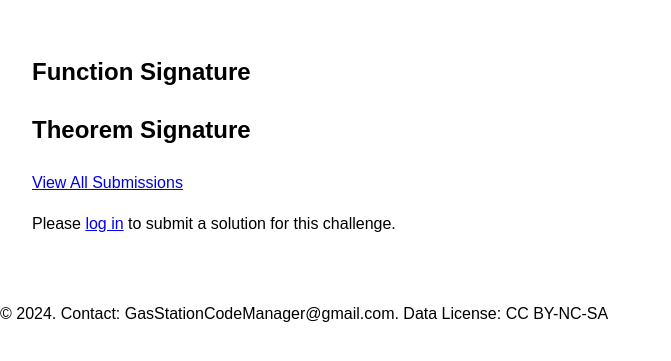
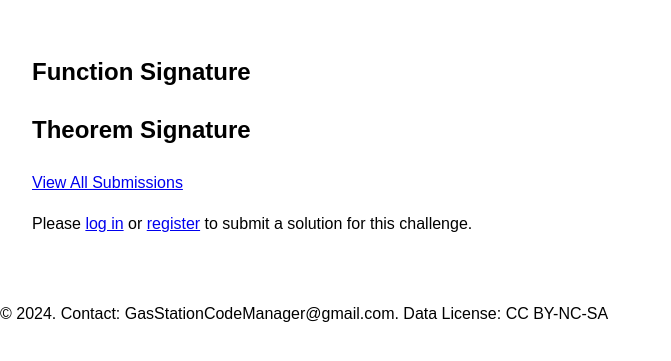
Before and after one commit to GasStationManager/CodeProofTheArena, a FastAPI app: template app/templates/challenge_detail.html in a window 1280 px wide. Shown: the part 58-419 px from the top of the page, without its empty margins (0-671 px from the left). Run offline with FastAPI, Linux system fonts and the light colour scheme; the template is opened without the code that fills it, so the values that code supplies are empty.

Commit message:
add register links

```diff
--- a/app/templates/challenge_detail.html
+++ b/app/templates/challenge_detail.html
@@ -41,6 +41,6 @@ VS Code with Lean4 extension, or the <a href="https://live.lean-lang.org/">Lean
     <button type="submit">Submit</button>
 </form>
 {% else %}
-    <p>Please <a href="/login">log in</a> to submit a solution for this challenge.</p>
+    <p>Please <a href="/login">log in</a> or <a href="/register">register</a> to submit a solution for this challenge.</p>
 {% endif %}
 {% endblock %}
--- a/app/templates/login.html
+++ b/app/templates/login.html
@@ -12,4 +12,5 @@
     <input type="password" id="password" name="password" required>
     <button type="submit">Login</button>
 </form>
+<p>Don't have an account yet? Please <a href="/register">register</a> to create one.</p>
 {% endblock %}
```
Also changed, not shown: README.md.
